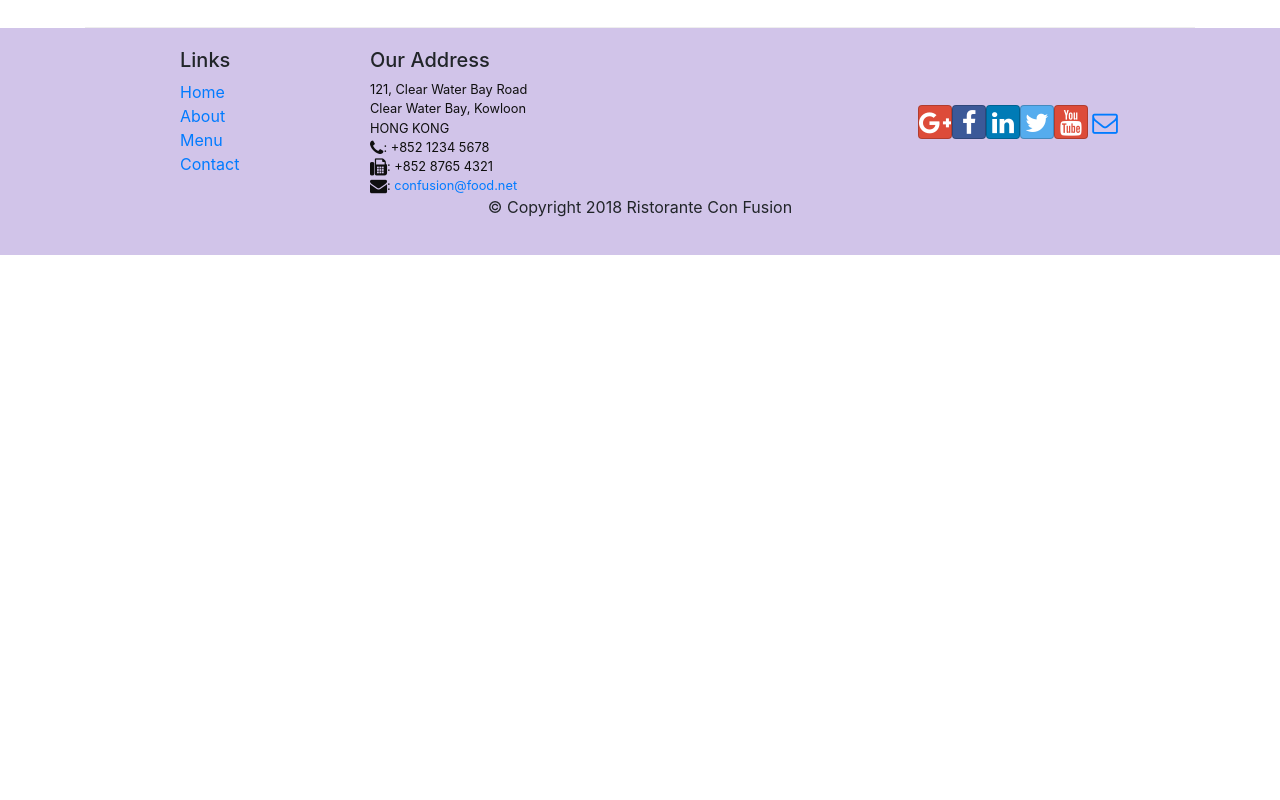
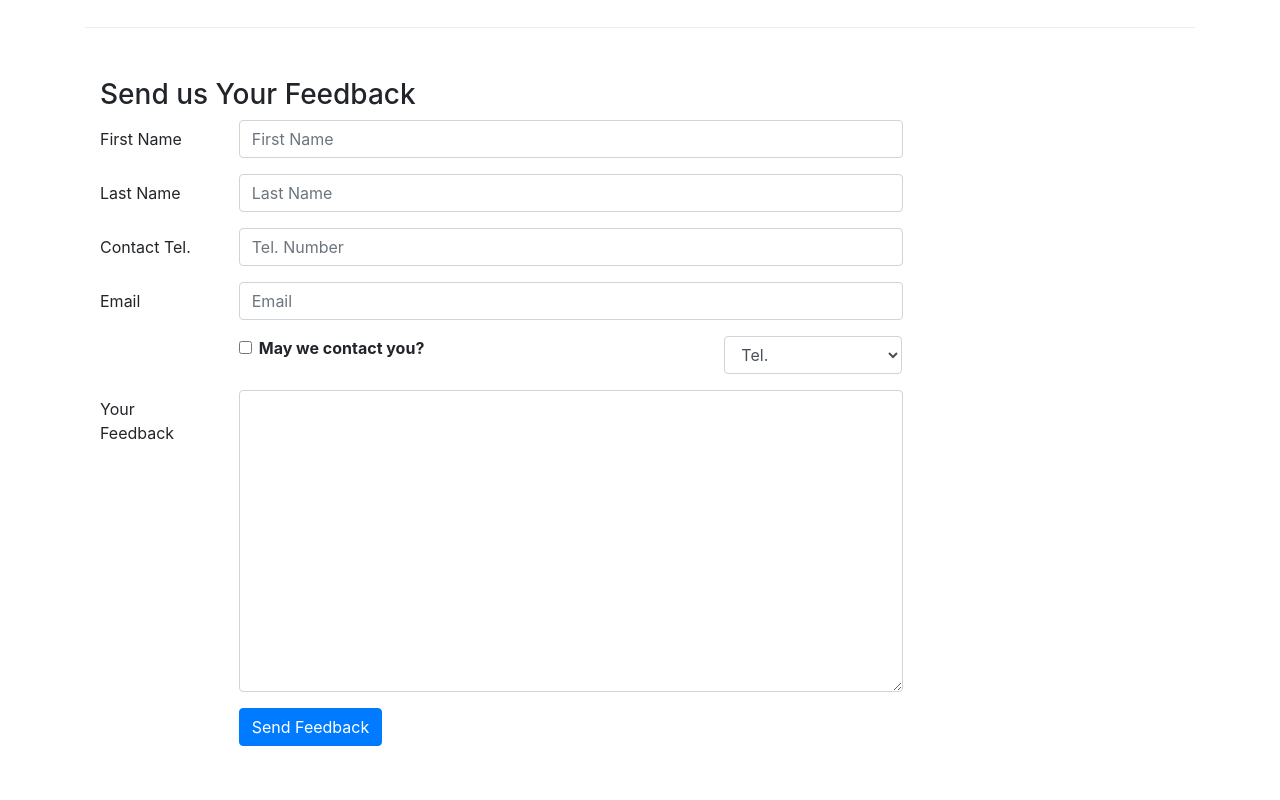
Before and after one commit to afifhibatullahh/Front-End-Web-Development-with-React, a React (Create React App) app in the folder my-app/: page /contactus in a window 1280 px wide. Shown: the part 820-1620 px from the top of the page. Before the commit the page ends 1075 px from the top, so only its background shows below. Built offline with nearby package versions, Linux system fonts and the light colour scheme.

Commit message:
controlled forms

```diff
--- a/my-app/src/components/ContactComponent.js
+++ b/my-app/src/components/ContactComponent.js
@@ -1,8 +1,48 @@
-import React from "react";
-import { Breadcrumb, BreadcrumbItem } from "reactstrap";
+import React, { Component } from "react";
+import {
+  Breadcrumb,
+  BreadcrumbItem,
+  Button,
+  Col,
+  Form,
+  FormGroup,
+  Input,
+  Label,
+} from "reactstrap";
 import { Link } from "react-router-dom";
 
-function Contact(props) {
+class Contact extends Component {
+  constructor(props) {
+    super();
+
+    this.state = {
+      firstname: "",
+      lastname: "",
+      telnum: "",
+      email: "",
+      agree: false,
+      contactType: "Tel.",
+    };
+    this.handleSubmit = this.handleSubmit.bind(this);
+    this.handleInputChange = this.handleInputChange.bind(this);
+  }
+
+  handleInputChange(event) {
+    const target = event.target;
+    const value = target.type === "checkbox" ? target.checked : target.value;
+    const name = target.name;
+
+    this.setState({
+      [name]: value,
+    });
+  }
+  handleSubmit(event) {
+    console.log("Current State is: " + JSON.stringify(this.state));
+    alert("Current State is: " + JSON.stringify(this.state));
+    event.preventDefault();
+  }
+
+  render() {
     return (
       <div className="container">
         <div className="row">
@@ -63,8 +103,126 @@
             </div>
           </div>
         </div>
+        <div className="row row-content">
+          <div className="col-12">
+            <h3>Send us Your Feedback</h3>
+          </div>
+          <div className="col-12 col-md-9">
+            <Form onSubmit={this.handleSubmit}>
+              <FormGroup row>
+                <Label htmlFor="firstname" md={2}>
+                  First Name
+                </Label>
+                <Col md={10}>
+                  <Input
+                    type="text"
+                    id="firstname"
+                    name="firstname"
+                    placeholder="First Name"
+                    value={this.state.firstname}
+                    onChange={this.handleInputChange}
+                  />
+                </Col>
+              </FormGroup>
+              <FormGroup row>
+                <Label htmlFor="lastname" md={2}>
+                  Last Name
+                </Label>
+                <Col md={10}>
+                  <Input
+                    type="text"
+                    id="lastname"
+                    name="lastname"
+                    placeholder="Last Name"
+                    value={this.state.lastname}
+                    onChange={this.handleInputChange}
+                  />
+                </Col>
+              </FormGroup>
+              <FormGroup row>
+                <Label htmlFor="telnum" md={2}>
+                  Contact Tel.
+                </Label>
+                <Col md={10}>
+                  <Input
+                    type="tel"
+                    id="telnum"
+                    name="telnum"
+                    placeholder="Tel. Number"
+                    value={this.state.telnum}
+                    onChange={this.handleInputChange}
+                  />
+                </Col>
+              </FormGroup>
+              <FormGroup row>
+                <Label htmlFor="email" md={2}>
+                  Email
+                </Label>
+                <Col md={10}>
+                  <Input
+                    type="tel"
+                    id="email"
+                    name="email"
+                    placeholder="Email"
+                    value={this.state.email}
+                    onChange={this.handleInputChange}
+                  />
+                </Col>
+              </FormGroup>
+              <FormGroup row>
+                <Col md={{ size: 6, offset: 2 }}>
+                  <FormGroup check>
+                    <Label check>
+                      <Input
+                        type="checkbox"
+                        name="agree"
+                        checked={this.state.agree}
+                        onChange={this.handleInputChange}
+                      />{" "}
+                      <strong>May we contact you?</strong>
+                    </Label>
+                  </FormGroup>
+                </Col>
+                <Col md={{ size: 3, offset: 1 }}>
+                  <Input
+                    type="select"
+                    name="contactType"
+                    value={this.state.contactType}
+                    onChange={this.handleInputChange}
+                  >
+                    <option>Tel.</option>
+                    <option>Email</option>
+                  </Input>
+                </Col>
+              </FormGroup>
+              <FormGroup row>
+                <Label htmlFor="message" md={2}>
+                  Your Feedback
+                </Label>
+                <Col md={10}>
+                  <Input
+                    type="textarea"
+                    id="message"
+                    name="message"
+                    rows="12"
+                    value={this.state.feedback}
+                    onChange={this.handleInputChange}
+                  />
+                </Col>
+              </FormGroup>
+              <FormGroup row>
+                <Col md={{ size: 10, offset: 2 }}>
+                  <Button type="submit" color="primary">
+                    Send Feedback
+                  </Button>
+                </Col>
+              </FormGroup>
+            </Form>
+          </div>
+        </div>
       </div>
     );
   }
+}
 
 export default Contact;
--- a/my-app/src/components/MenuComponent.js
+++ b/my-app/src/components/MenuComponent.js
@@ -9,7 +9,7 @@
 } from "reactstrap";
 import { Link } from "react-router-dom";
 
-function RenderMenuItem({ dish, onClick }) {
+function RenderMenuItem({ dish }) {
   return (
     <Card>
       <Link to={`/menu/${dish.id}`}>
```
Lines whose indentation alone changed are shown as unchanged.
